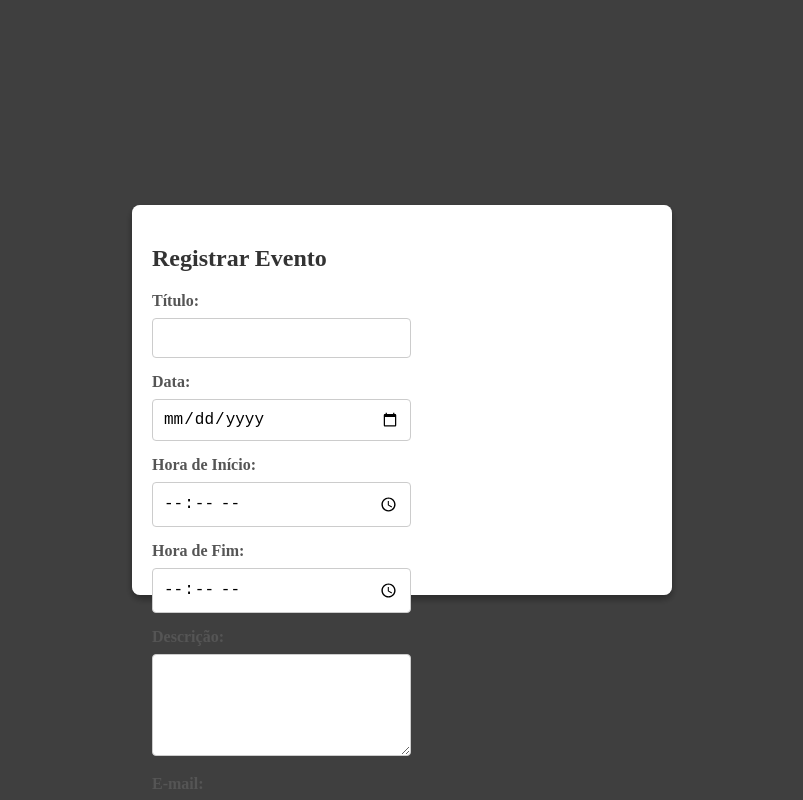
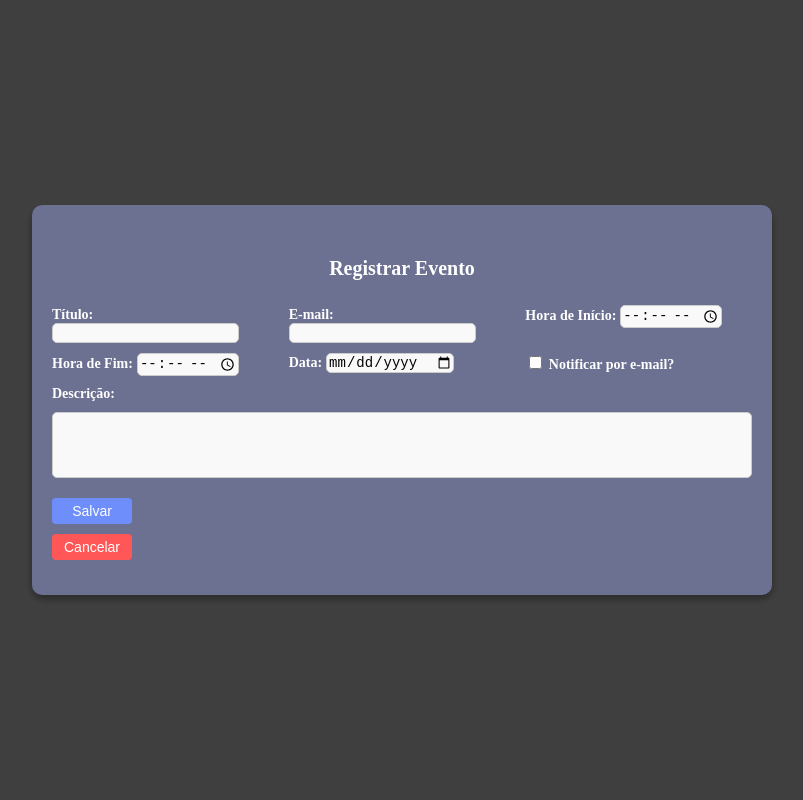
Before and after one commit to DevMachad0/Aurora, a website: page public/pop-up.html in a window 1280 px wide. Both pictures are taken after a click on the button "Registrar evento". Shown: the whole page, without its empty margins (238-1041 px from the left). Drawn offline with Linux system fonts and the light colour scheme.

Commit message:
visual do formulario

```diff
--- a/public/pop-up.html
+++ b/public/pop-up.html
@@ -36,37 +36,55 @@
                 <div class="event-actions">
                     <button id="register-event">Registrar evento</button>
                     <button id="edit-event">Editar evento</button>
-                    <button id="cancel-event">Cancelar evento</button>
+                    <button id="cancela-event">Cancelar evento</button>
                 </div>
             </div>
         </div>
     </div>
     <div id="event-form-popup" class="overlay" style="display: none;">
-        <div class="container">
+        <div class="container2">
             <form id="event-form">
                 <h2>Registrar Evento</h2>
-                <label for="event-title">Título:</label>
-                <input type="text" id="event-title" required>
 
-                <label for="event-date">Data:</label>
-                <input type="date" id="event-date" required>
+                <!-- Primeira linha com 3 campos -->
+                <div class="field-row">
+                    <div>
+                        <label for="event-title">Título:</label>
+                        <input type="text" id="event-title" required>
+                    </div>
+                    <div>
+                        <label for="email">E-mail:</label>
+                        <input type="email" id="email" required>
+                    </div>
 
-                <label for="start-time">Hora de Início:</label>
-                <input type="time" id="start-time" required>
+                    <div>
+                        <label for="start-time">Hora de Início:</label>
+                        <input type="time" id="start-time" required>
+                    </div>
+                </div>
 
-                <label for="end-time">Hora de Fim:</label>
-                <input type="time" id="end-time" required>
+                <!-- Segunda linha com 3 campos -->
+                <div class="field-row">
+                    <div>
+                        <label for="end-time">Hora de Fim:</label>
+                        <input type="time" id="end-time" required>
+                    </div>
+                    <div>
+                        <label for="event-date">Data:</label>
+                        <input type="date" id="event-date" required>
+                    </div>
+                    <div>
+                        <label>
+                            <input type="checkbox" id="notify-email"> Notificar por e-mail?
+                        </label>
+                    </div>
+                </div>
 
+                <!-- Campo de descrição ocupa toda a largura -->
                 <label for="description">Descrição:</label>
                 <textarea id="description" required></textarea>
 
-                <label for="email">E-mail:</label>
-                <input type="email" id="email" required>
-
-                <label>
-                    <input type="checkbox" id="notify-email"> Notificar por e-mail?
-                </label>
-
+                <!-- Botões alinhados no canto -->
                 <div class="event-actions">
                     <button type="submit" id="save-event">Salvar</button>
                     <button type="button" id="cancel-event">Cancelar</button>
--- a/public/styles/popup.css
+++ b/public/styles/popup.css
@@ -103,83 +103,115 @@
     background-color: #6e8efb;
 }
 
-#cancel-event {
+#cancela-event {
     background-color: #ff5757;
+    width: 100%;  /* Reduzindo a largura */
+    padding: 5px 10px;  /* Reduzindo o padding */
+    font-size: 14px;
 }
-
-.container {
-    background: #fff;
-    padding: 20px;
-    border-radius: 8px;
-    box-shadow: 0 4px 8px rgba(0, 0, 0, 0.2);
-    max-width: 500px;
-    width: 90%;
-}
-
-form h2 {
-    margin-bottom: 20px;
-    font-size: 1.5rem;
-    color: #333;
-}
-
-form label {
-    display: block;
-    margin-bottom: 8px;
-    font-weight: bold;
-    color: #555;
-}
-
-form input[type="text"],
-form input[type="date"],
-form input[type="time"],
-form input[type="email"],
-form textarea {
-    width: 100%;
-    padding: 10px;
-    margin-bottom: 15px;
-    border: 1px solid #ccc;
-    border-radius: 4px;
-    font-size: 1rem;
-}
-
-form textarea {
-    resize: vertical;
-    height: 80px;
-}
-
-form input[type="checkbox"] {
-    margin-right: 8px;
-}
-
-.event-actions {
+/* Organizando os campos em duas linhas */
+.field-row {
     display: flex;
     justify-content: space-between;
     gap: 10px;
 }
 
+/* Cada campo ocupa um terço da linha */
+.field-row div {
+    flex: 1;
+}
+
+/* Campo de descrição ocupa a largura total */
+textarea {
+    resize: none;
+    height: 60px;
+}
+
+/* Organização dos botões */
+.event-actions {
+    display: flex;
+    justify-content: flex-end;
+    gap: 10px;
+    margin-top: 10px;
+}
+
 .event-actions button {
-    padding: 10px 15px;
+    padding: 8px 15px;
     border: none;
     border-radius: 4px;
-    font-size: 1rem;
+    font-size: 14px;
+    color: white;
     cursor: pointer;
-    transition: background-color 0.3s ease;
 }
 
-.event-actions button#save-event {
-    background-color: #28a745;
-    color: #fff;
+#save-event {
+    background-color: #6e8efb;
+    width: 80px;  /* Reduzindo a largura */
+    padding: 5px 10px;  /* Reduzindo o padding */
+    font-size: 14px;
 }
 
-.event-actions button#save-event:hover {
-    background-color: #218838;
+#cancel-event {
+    background-color: #ff5757;
+    width: 80px;  /* Reduzindo a largura */
+    padding: 5px 10px;  /* Reduzindo o padding */
+    font-size: 14px;
 }
 
-.event-actions button#cancel-event {
-    background-color: #dc3545;
-    color: #fff;
+/* Responsividade */
+@media (max-width: 768px) {
+    .container {
+        width: 90%;
+        height: auto;
+    }
+
+    .field-row {
+        flex-direction: column;
+    }
+}
+/* Estilização do formulário */
+form {
+    width: 100%;
+    display: flex;
+    flex-direction: column;
+    gap: 10px;
 }
 
-.event-actions button#cancel-event:hover {
-    background-color: #c82333;
+/* Título */
+h2 {
+    font-size: 20px;
+    color: white;
+    text-align: center;
+    margin-bottom: 15px;
 }
+
+/* Labels */
+label {
+    font-size: 14px;
+    color: white;
+    font-weight: bold;
+}
+
+/* Inputs */
+input[type="text"],
+input[type="date"],
+input[type="time"],
+input[type="email"],
+textarea {
+    border: 1px solid #ccc;
+    border-radius: 5px;
+    font-size: 14px;
+    background-color: #f9f9f9;
+}
+.container2 {
+    display: flex;
+    flex-direction: column;
+    align-items: center;
+    justify-content: center;
+    width: 700px;
+    height: 350px;
+    background-color: #6c7192;
+    border-radius: 10px;
+    padding: 20px;
+    box-shadow: 0 4px 8px rgba(0, 0, 0, 0.2);
+}
```
